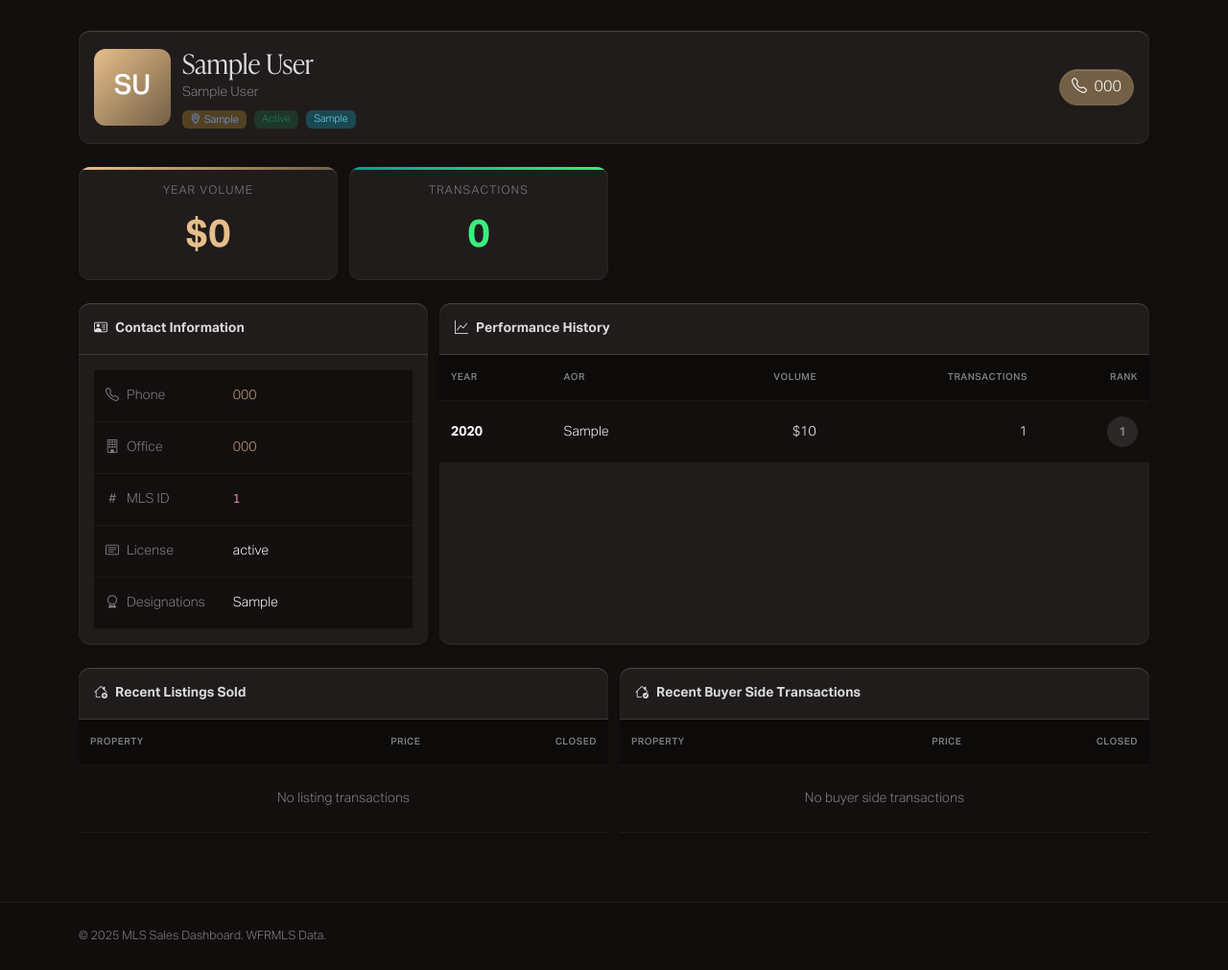
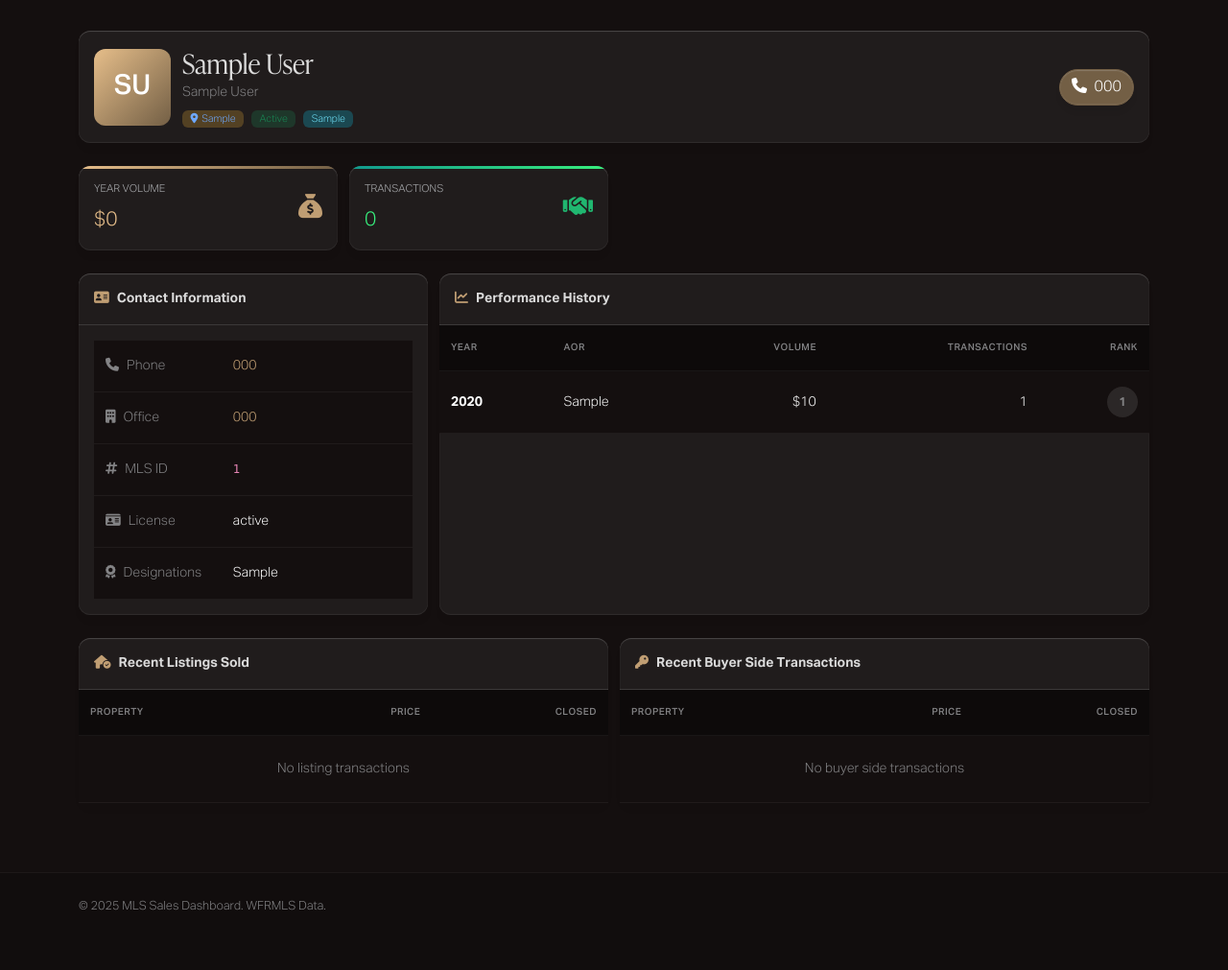
Before and after one commit to jp26jp/mls-dashboard, a Django app: page /agents/1/ in a window 1280 px wide. Shown: the part 104-1115 px from the top of the page at 96% size. After the commit the page ends 1053 px from the top, so only its background shows below. Run offline with Django 5.2, Linux system fonts and the light colour scheme; tables that the repository leaves empty hold one stand-in row (values such as "Sample post"); some libraries are stand-ins or nearby versions.

Commit message:
Fix agent stats to include all property types, not just Residential

```diff
--- a/sales/tasks.py
+++ b/sales/tasks.py
@@ -712,11 +712,10 @@
 
     logger.info(f"Calculating agent stats for {year}...")
 
-    # Get all closed properties for the year
+    # Get all closed properties for the year (all property types)
     closed_properties = Property.objects.filter(
         standard_status="Closed",
         close_date__year=year,
-        property_type="Residential",
     )
 
     # Calculate volumes for both listing and buying sides per AOR
--- a/templates/agent_detail.html
+++ b/templates/agent_detail.html
@@ -31,7 +31,7 @@
                 <div class="d-flex flex-wrap gap-2">
                     {% if agent.member_aor %}
                     <span class="badge bg-primary bg-opacity-25 text-primary-emphasis">
-                        <i class="bi bi-geo-alt me-1"></i>{{ agent.member_aor }}
+                        <i class="fa-duotone fa-solid fa-location-dot me-1"></i>{{ agent.member_aor }}
                     </span>
                     {% endif %}
                     {% if agent.member_status %}
@@ -49,7 +49,7 @@
             <div class="col-auto">
                 {% if agent.member_preferred_phone %}
                 <a href="tel:{{ agent.member_preferred_phone }}" class="btn btn-primary">
-                    <i class="bi bi-telephone me-1"></i> {{ agent.member_preferred_phone }}
+                    <i class="fa-duotone fa-solid fa-phone me-1"></i> {{ agent.member_preferred_phone }}
                 </a>
                 {% endif %}
             </div>
@@ -61,34 +61,62 @@
 <div class="row g-4 mb-4">
     <div class="col-md-6 col-lg-3">
         <div class="card stat-card h-100">
-            <div class="card-body text-center">
-                <div class="stat-label mb-2">Year Volume</div>
-                <div class="stat-value">${{ year_volume|floatformat:0|intcomma }}</div>
+            <div class="card-body">
+                <div class="row align-items-center">
+                    <div class="col">
+                        <p class="text-uppercase text-body-secondary mb-2 f-11 fw-normal">Year Volume</p>
+                        <p class="fw-normal mb-0 stat-value" style="font-size: 1.3rem !important;">${{ year_volume|floatformat:0|intcomma }}</p>
+                    </div>
+                    <div class="col-auto">
+                        <i class="f-25 text-tpg fa-duotone fa-solid fa-sack-dollar"></i>
+                    </div>
+                </div>
             </div>
         </div>
     </div>
     <div class="col-md-6 col-lg-3">
         <div class="card stat-card success h-100">
-            <div class="card-body text-center">
-                <div class="stat-label mb-2">Transactions</div>
-                <div class="stat-value">{{ year_transaction_count }}</div>
+            <div class="card-body">
+                <div class="row align-items-center">
+                    <div class="col">
+                        <p class="text-uppercase text-body-secondary mb-2 f-11 fw-normal">Transactions</p>
+                        <p class="fw-normal mb-0 stat-value" style="font-size: 1.3rem !important;">{{ year_transaction_count }}</p>
+                    </div>
+                    <div class="col-auto">
+                        <i class="f-25 text-green fa-duotone fa-solid fa-handshake"></i>
+                    </div>
+                </div>
             </div>
         </div>
     </div>
     {% if current_stats %}
     <div class="col-md-6 col-lg-3">
         <div class="card stat-card h-100">
-            <div class="card-body text-center">
-                <div class="stat-label mb-2">Overall Rank</div>
-                <div class="stat-value">#{{ current_stats.rank_overall|default:"-" }}</div>
+            <div class="card-body">
+                <div class="row align-items-center">
+                    <div class="col">
+                        <p class="text-uppercase text-body-secondary mb-2 f-11 fw-normal">Overall Rank</p>
+                        <p class="fw-normal mb-0 stat-value" style="font-size: 1.3rem !important;">#{{ current_stats.rank_overall|default:"-" }}</p>
+                    </div>
+                    <div class="col-auto">
+                        <i class="f-25 text-tpg fa-duotone fa-solid fa-ranking-star"></i>
+                    </div>
+                </div>
             </div>
         </div>
     </div>
     <div class="col-md-6 col-lg-3">
         <div class="card stat-card warning h-100">
-            <div class="card-body text-center">
-                <div class="stat-label mb-2">AOR Rank</div>
-                <div class="stat-value">#{{ current_stats.rank_in_aor|default:"-" }}</div>
+            <div class="card-body">
+                <div class="row align-items-center">
+                    <div class="col">
+                        <p class="text-uppercase text-body-secondary mb-2 f-11 fw-normal">AOR Rank</p>
+                        <p class="fw-normal mb-0 stat-value" style="font-size: 1.3rem !important;">#{{ current_stats.rank_in_aor|default:"-" }}</p>
+                    </div>
+                    <div class="col-auto">
+                        <i class="f-25 text-purple fa-duotone fa-solid fa-trophy"></i>
+                    </div>
+                </div>
             </div>
         </div>
     </div>
@@ -101,43 +129,43 @@
     <div class="col-lg-4">
         <div class="card h-100">
             <div class="card-header py-3">
-                <i class="bi bi-person-vcard me-2"></i>Contact Information
+                <i class="fa-duotone fa-solid fa-address-card me-2 text-tpg"></i>Contact Information
             </div>
             <div class="card-body">
                 <table class="table table-borderless mb-0">
                     {% if agent.member_preferred_phone %}
                     <tr>
-                        <td class="text-muted" style="width: 40%;"><i class="bi bi-telephone me-2"></i>Phone</td>
+                        <td class="text-muted" style="width: 40%;"><i class="fa-duotone fa-solid fa-phone me-2"></i>Phone</td>
                         <td><a href="tel:{{ agent.member_preferred_phone }}" class="text-decoration-none">{{ agent.member_preferred_phone }}</a></td>
                     </tr>
                     {% endif %}
                     {% if agent.member_mobile_phone and agent.member_mobile_phone != agent.member_preferred_phone %}
                     <tr>
-                        <td class="text-muted"><i class="bi bi-phone me-2"></i>Mobile</td>
+                        <td class="text-muted"><i class="fa-duotone fa-solid fa-mobile me-2"></i>Mobile</td>
                         <td><a href="tel:{{ agent.member_mobile_phone }}" class="text-decoration-none">{{ agent.member_mobile_phone }}</a></td>
                     </tr>
                     {% endif %}
                     {% if agent.member_office_phone %}
                     <tr>
-                        <td class="text-muted"><i class="bi bi-building me-2"></i>Office</td>
+                        <td class="text-muted"><i class="fa-duotone fa-solid fa-building me-2"></i>Office</td>
                         <td><a href="tel:{{ agent.member_office_phone }}" class="text-decoration-none">{{ agent.member_office_phone }}</a></td>
                     </tr>
                     {% endif %}
                     {% if agent.member_mls_id %}
                     <tr>
-                        <td class="text-muted"><i class="bi bi-hash me-2"></i>MLS ID</td>
+                        <td class="text-muted"><i class="fa-duotone fa-solid fa-hashtag me-2"></i>MLS ID</td>
                         <td><code>{{ agent.member_mls_id }}</code></td>
                     </tr>
                     {% endif %}
                     {% if agent.member_state_license %}
                     <tr>
-                        <td class="text-muted"><i class="bi bi-card-text me-2"></i>License</td>
+                        <td class="text-muted"><i class="fa-duotone fa-solid fa-id-card me-2"></i>License</td>
                         <td>{{ agent.member_state_license }}</td>
                     </tr>
                     {% endif %}
                     {% if agent.member_designation %}
                     <tr>
-                        <td class="text-muted"><i class="bi bi-award me-2"></i>Designations</td>
+                        <td class="text-muted"><i class="fa-duotone fa-solid fa-award me-2"></i>Designations</td>
                         <td>{{ agent.member_designation }}</td>
                     </tr>
                     {% endif %}
@@ -150,7 +178,7 @@
     <div class="col-lg-8">
         <div class="card h-100">
             <div class="card-header py-3">
-                <i class="bi bi-graph-up me-2"></i>Performance History
+                <i class="fa-duotone fa-solid fa-chart-line me-2 text-tpg"></i>Performance History
             </div>
             <div class="card-body p-0">
                 <div class="table-responsive">
@@ -198,7 +226,7 @@
     <div class="col-lg-6">
         <div class="card">
             <div class="card-header py-3">
-                <i class="bi bi-house-add me-2"></i>Recent Listings Sold
+                <i class="fa-duotone fa-solid fa-house-circle-check me-2 text-tpg"></i>Recent Listings Sold
             </div>
             <div class="card-body p-0">
                 <div class="table-responsive">
@@ -240,7 +268,7 @@
     <div class="col-lg-6">
         <div class="card">
             <div class="card-header py-3">
-                <i class="bi bi-house-check me-2"></i>Recent Buyer Side Transactions
+                <i class="fa-duotone fa-solid fa-key me-2 text-tpg"></i>Recent Buyer Side Transactions
             </div>
             <div class="card-body p-0">
                 <div class="table-responsive">
```
Also changed, not shown: templates/property_detail.html (+12 -12 lines), 1 other file.
